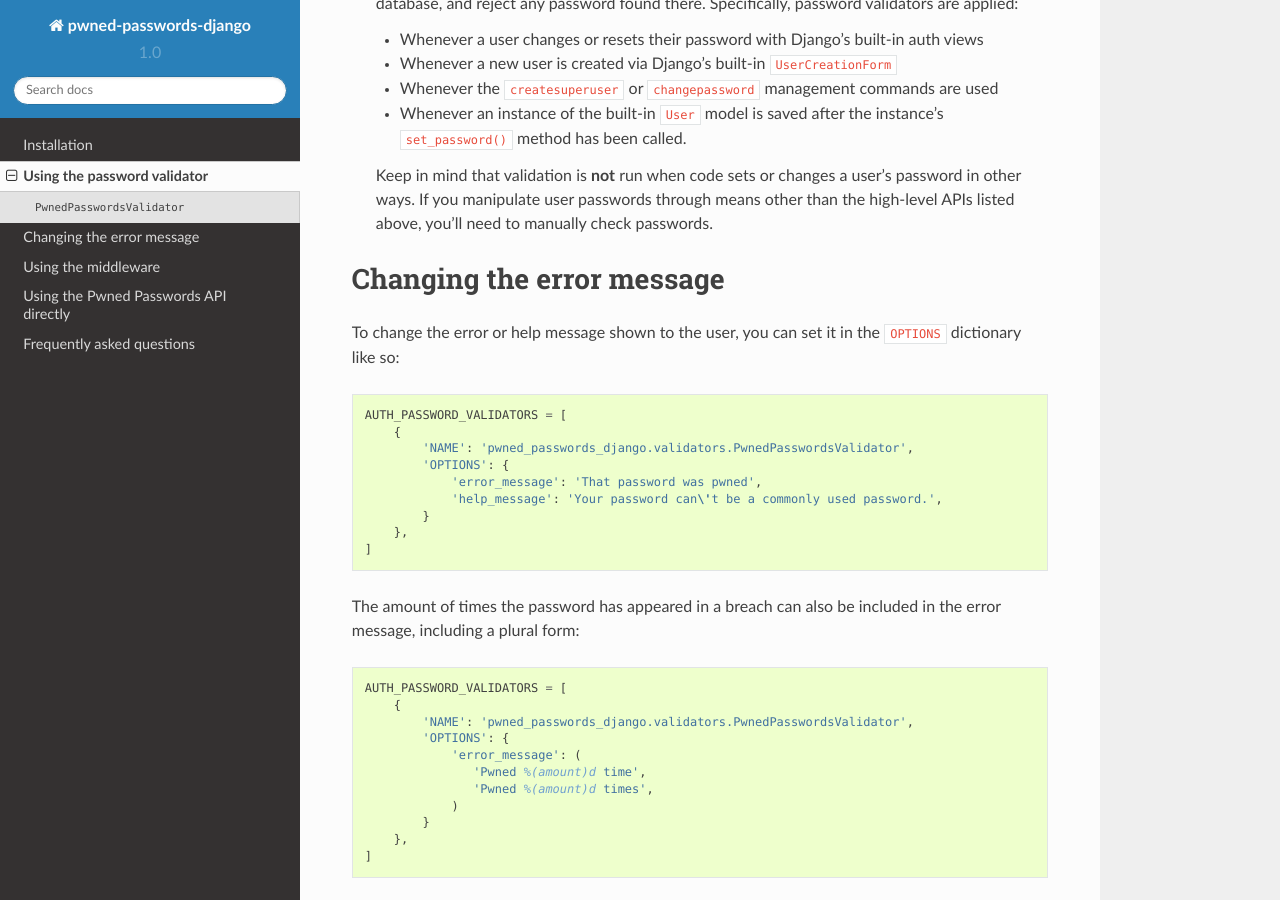
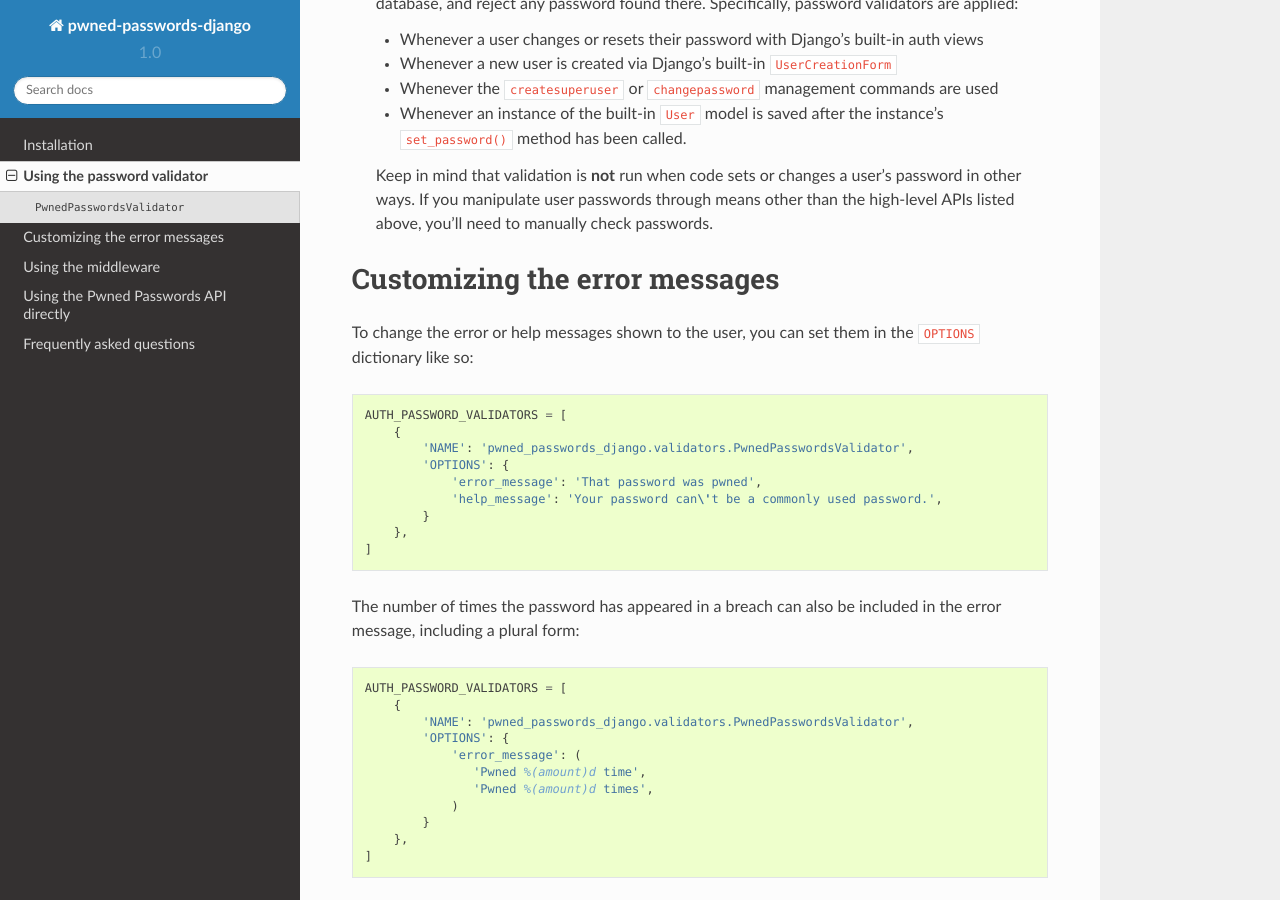
Before and after one commit to ubernostrum/pwned-passwords-django, a Sphinx documentation site: the page built from docs/validator.rst, in a window 1280 px wide and 900 px high, scrolled down 500 px. Built offline with Sphinx 7.4.7 and the Read the Docs theme 2.0.0, drawn with Linux system fonts in a browser that asks for light colours.

Commit message:
Clean up custom message handling a little bit.

```diff
--- a/docs/validator.rst
+++ b/docs/validator.rst
@@ -48,11 +48,11 @@
    above, you'll need to manually check passwords.
 
 
-Changing the error message
-==========================
+Customizing the error messages
+==============================
 
-To change the error or help message shown to the user, you can set it
-in the ``OPTIONS`` dictionary like so:
+To change the error or help messages shown to the user, you can set
+them in the ``OPTIONS`` dictionary like so:
 
 .. code-block:: python
 
@@ -66,8 +66,8 @@
        },
    ]
 
-The amount of times the password has appeared in a breach can also be included
-in the error message, including a plural form:
+The number of times the password has appeared in a breach can also be
+included in the error message, including a plural form:
 
 .. code-block:: python
 
```
Also changed, not shown: 1 other file.
